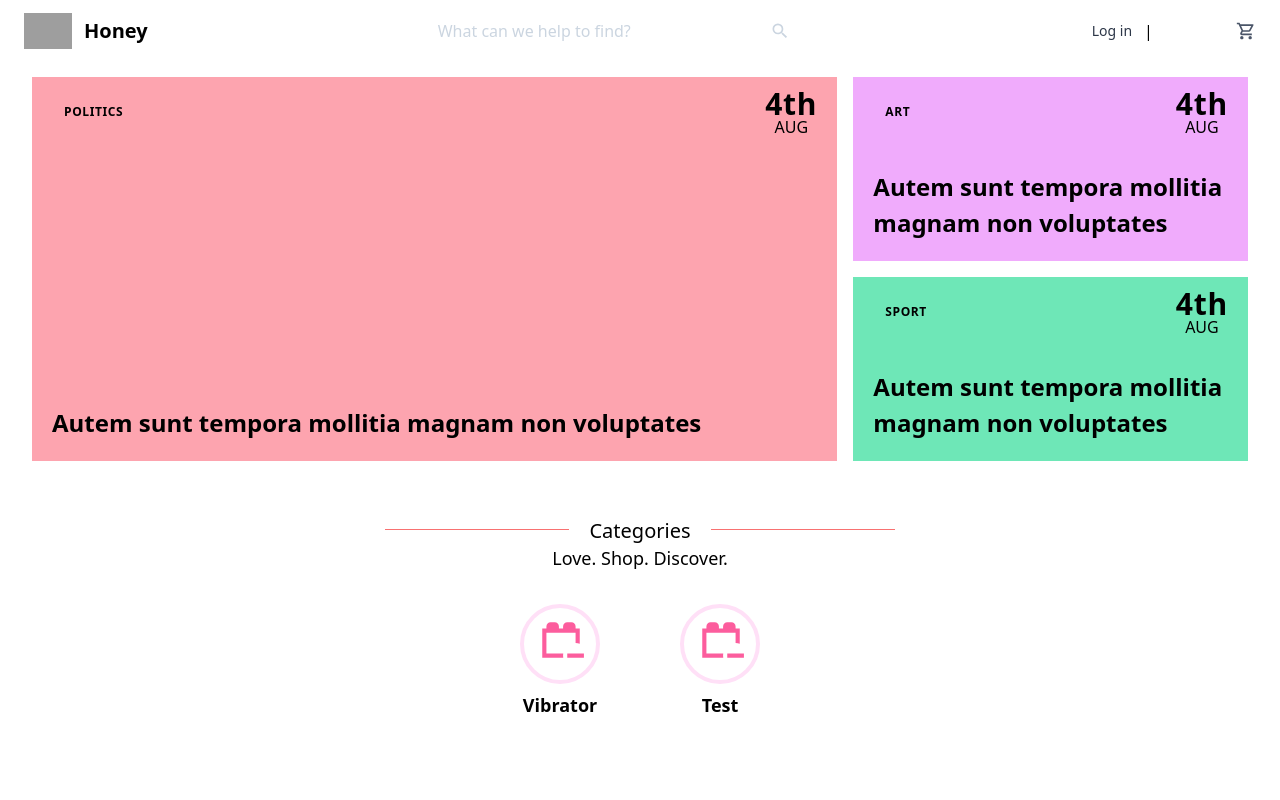
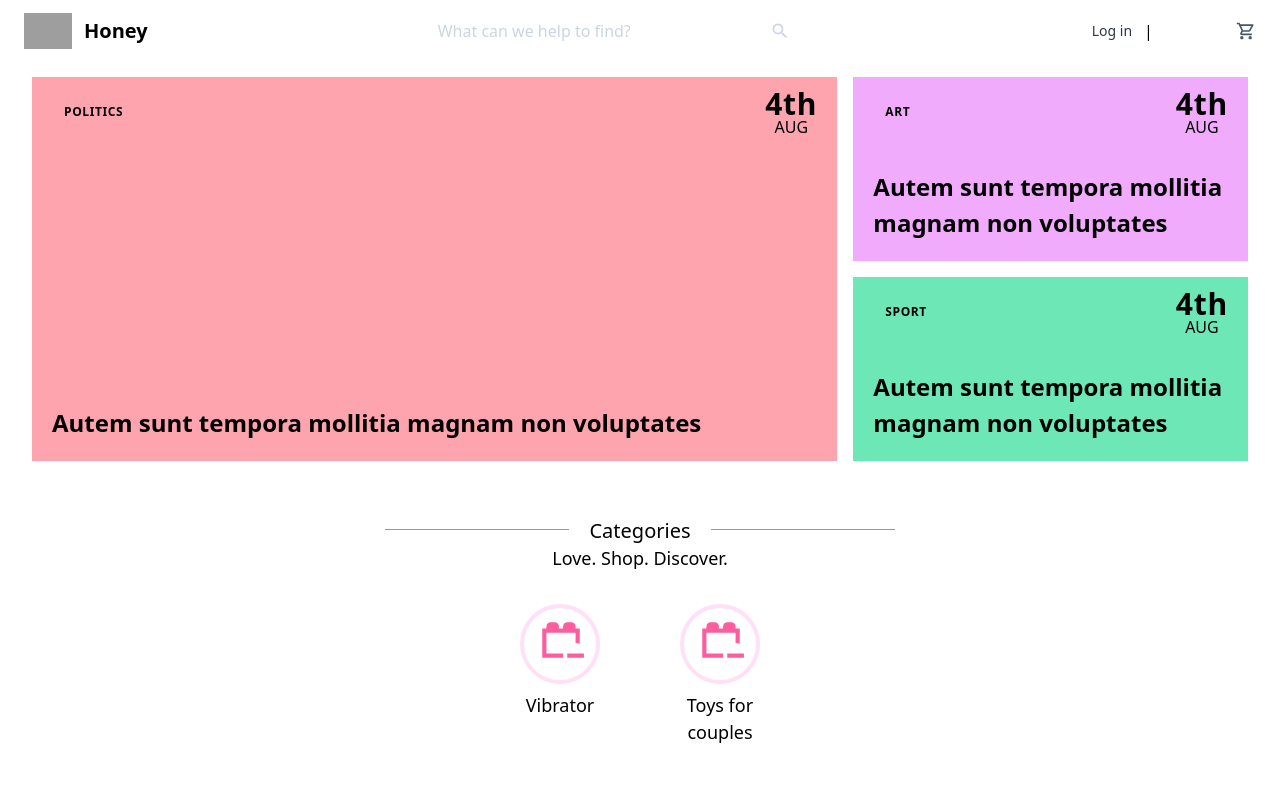
Before and after one commit to pedroffd/honey, a Next.js app: page / in a window 1280 px wide. Shown: the top 800 px of the page. Built offline with nearby package versions, Linux system fonts and the light colour scheme; grey boxes are pictures that could not be loaded.

Commit message:
adjustment on font for categories

```diff
--- a/src/components/category_card.tsx
+++ b/src/components/category_card.tsx
@@ -18,9 +18,7 @@ const CategoryCard: React.FC<ICategoriesProps> = ({ category }) => {
                     <SvgComponent fill={color} width={width} height={height} />
                 </div>
             </div>
-            <p className="text-lg mt-2 md:mt-2">
-                <b>{iconName}</b>
-            </p>
+            <p className="text-lg mt-2 md:mt-2">{iconName}</p>
         </div>
     )
 }
--- a/src/mockedData.ts
+++ b/src/mockedData.ts
@@ -40,7 +40,7 @@ export const categoriesData: ICategoryCard[] = [
   {
     width: 50,
     height: 50,
-    iconName: 'Test',
+    iconName: 'Toys for couples',
     color: '#fc5d9d',
     svg: IconToyBrickMinusOutline
   },
```
